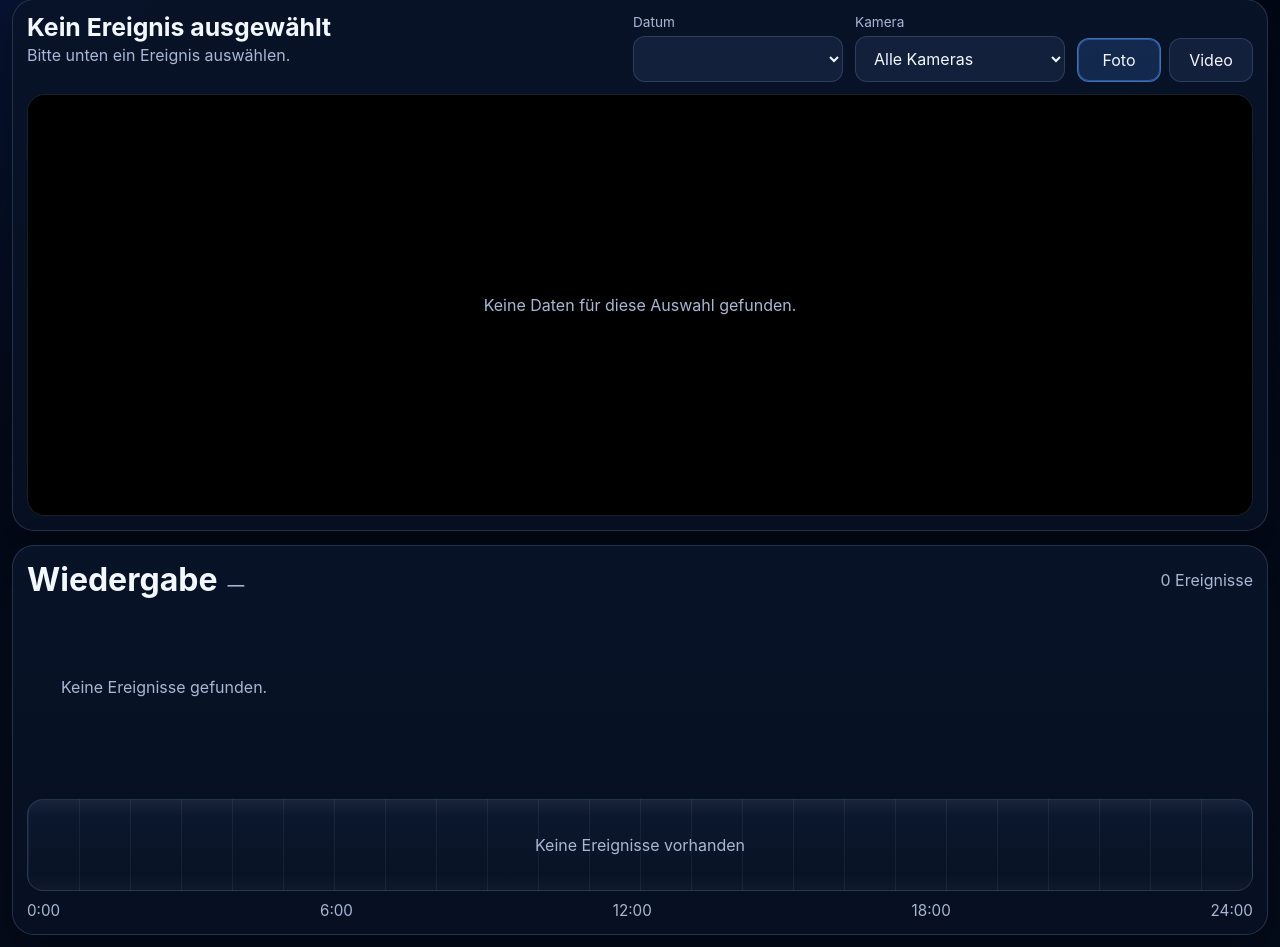
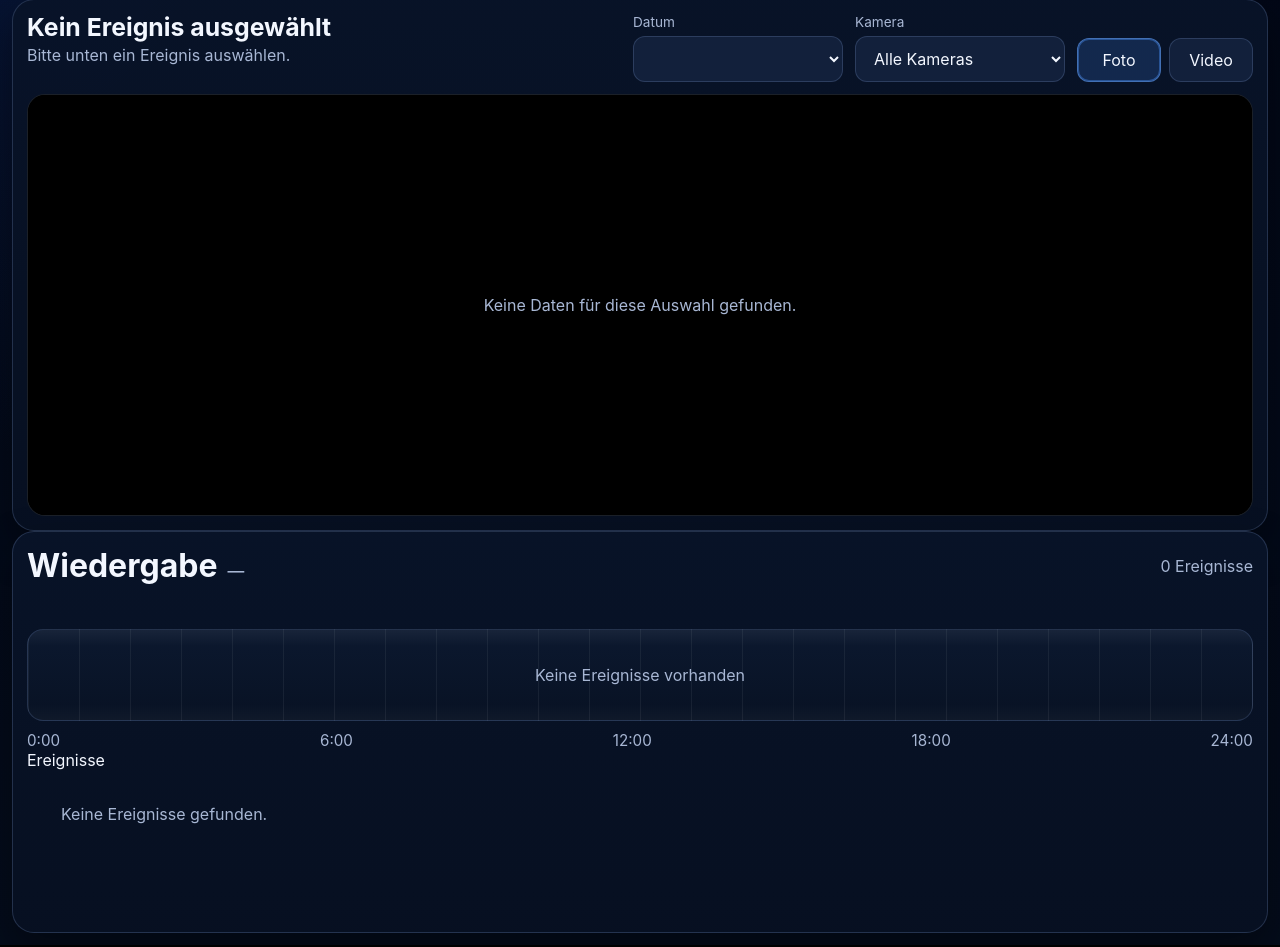
Before and after one commit to BenjiMcKenzie/reolink-timeline-viewer, a FastAPI app: page / in a window 1280 px wide. Shown: the part 67-1014 px from the top of the page. Run offline with FastAPI, Linux system fonts and the light colour scheme; data that the repository does not hold is empty.

Commit message:
Aktualisieren von index.html

```diff
--- a/app/templates/index.html
+++ b/app/templates/index.html
@@ -16,8 +16,9 @@
       <button id="refreshButton" class="top-action">Neu laden</button>
     </header>
 
-    <main class="playback-shell">
-      <section class="player-panel">
+    <main class="main-layout">
+      <section class="viewer-column">
+        <div class="player-panel">
           <div class="player-topbar">
             <div class="player-heading">
               <div class="player-camera" id="viewerTitle">Kein Ereignis ausgewählt</div>
@@ -49,9 +50,11 @@
               <div class="empty-state">Keine Daten für diese Auswahl gefunden.</div>
             </div>
           </div>
+        </div>
       </section>
 
-      <section class="playback-panel">
+      <aside class="timeline-column">
+        <div class="playback-panel">
           <div class="playback-header">
             <div class="playback-title">
               Wiedergabe
@@ -66,10 +69,6 @@
             <div id="dayStrip" class="day-strip"></div>
           </div>
 
-        <div class="filmstrip-wrap">
-          <div id="eventsFilmstrip" class="events-filmstrip"></div>
-        </div>
-
           <div class="timeline-wrap">
             <div id="timelineTrack" class="timeline-track"></div>
             <div class="timeline-scale">
@@ -80,7 +79,15 @@
               <span>24:00</span>
             </div>
           </div>
-      </section>
+
+          <div class="filmstrip-section">
+            <div class="filmstrip-header">Ereignisse</div>
+            <div class="filmstrip-wrap">
+              <div id="eventsFilmstrip" class="events-filmstrip"></div>
+            </div>
+          </div>
+        </div>
+      </aside>
     </main>
   </div>
 
```
Lines whose indentation alone changed are shown as unchanged.
